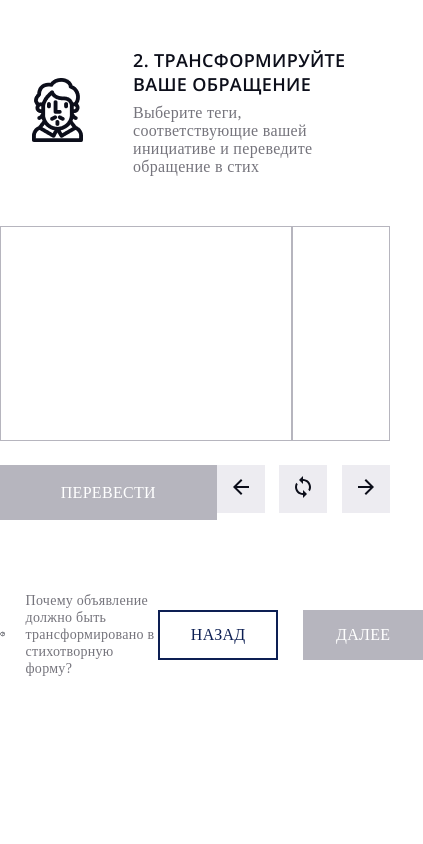
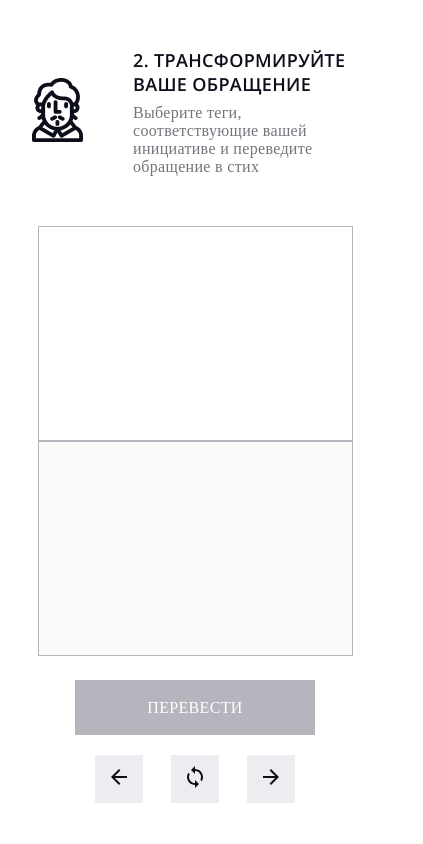
Before and after one commit to Greg-One/Hackathon-2025-React, a React (Create React App) app: page /transform in a window 390 px wide. Shown: the top 844 px of the page, 423 px wide, since content can reach past the window. Built offline with nearby package versions, Linux system fonts and the light colour scheme; a web font is replaced by a local one.

Commit message:
feat: add transform adaptive

```diff
--- a/src/Transform.js
+++ b/src/Transform.js
@@ -140,6 +140,7 @@ export default function Transform({ history, onLawClick, onStepNext }) {
               ))}
             </ul>
             <textarea
+              disabled
               name='Пример стихотворения'
               className='translation'
               id='transform-translation'
--- a/src/blocks/header/__subtitle/header__subtitle.css
+++ b/src/blocks/header/__subtitle/header__subtitle.css
@@ -10,7 +10,7 @@
   color: #75747c;
 }
 
-@media screen and (max-width: 425px) and (min-width: 320px) {
+@media screen and (max-width: 500px) and (min-width: 320px) {
   .header__subtitle {
     font-size: 16px;
     line-height: 18px;
--- a/src/blocks/header/__title/header__title.css
+++ b/src/blocks/header/__title/header__title.css
@@ -11,7 +11,7 @@
   text-transform: uppercase;
 }
 
-@media screen and (max-width: 425px) and (min-width: 320px) {
+@media screen and (max-width: 560px) and (min-width: 320px) {
   .header__title {
     font-size: 18px;
     line-height: 24px;
--- a/src/blocks/transform/__footer-info/transform__footer-info.css
+++ b/src/blocks/transform/__footer-info/transform__footer-info.css
@@ -3,3 +3,10 @@
   display: flex;
   align-items: center;
 }
+
+@media screen and (max-width: 600px) and (min-width: 320px) {
+  .transform__footer-info {
+    margin: 30px auto;
+    max-width: 320px;
+  }
+}
--- a/src/blocks/transform/__footer/transform__footer.css
+++ b/src/blocks/transform/__footer/transform__footer.css
@@ -5,3 +5,12 @@
   margin-top: 90px;
   height: 48px;
 }
+
+@media screen and (max-width: 600px) and (min-width: 320px) {
+  .transform__footer {
+    flex-direction: column;
+    align-items: center;
+    justify-content: center;
+    margin-bottom: 90px;
+  }
+}
--- a/src/blocks/transform/__poem-actions/transform__poem-actions.css
+++ b/src/blocks/transform/__poem-actions/transform__poem-actions.css
@@ -4,3 +4,11 @@
   justify-content: space-between;
   margin-top: 24px;
 }
+
+@media screen and (max-width: 500px) and (min-width: 320px) {
+  .transform__poem-actions {
+    flex-direction: column;
+    justify-content: center;
+    align-items: center;
+  }
+}
--- a/src/blocks/transform/__poem-container/transform__poem-container.css
+++ b/src/blocks/transform/__poem-container/transform__poem-container.css
@@ -3,3 +3,11 @@
   flex-direction: row;
   justify-content: space-between;
 }
+
+@media screen and (max-width: 600px) and (min-width: 320px) {
+  .transform__poem-container {
+    flex-direction: column;
+    justify-content: center;
+    align-items: center;
+  }
+}
--- a/src/blocks/transform/__tag-cloud/transform__tag-cloud.css
+++ b/src/blocks/transform/__tag-cloud/transform__tag-cloud.css
@@ -7,7 +7,18 @@
   border: 1px solid #b6b5be;
   box-sizing: border-box;
   display: grid;
-  /* grid-template-rows: repeat(auto-fill, 100px 100px 100px); */
   grid-template-columns: repeat(auto-fill, 250px);
   gap: 10px;
 }
+
+@media screen and (max-width: 600px) and (min-width: 400px) {
+  .transform__tag-cloud {
+    width: 378px;
+  }
+}
+
+@media screen and (max-width: 400px) and (min-width: 320px) {
+  .transform__tag-cloud {
+    width: 315px;
+  }
+}
--- a/src/blocks/transform/__translation-controls/transform__translation-controls.css
+++ b/src/blocks/transform/__translation-controls/transform__translation-controls.css
@@ -5,3 +5,13 @@
   justify-content: space-between;
   width: 192px;
 }
+
+@media screen and (max-width: 500px) and (min-width: 320px) {
+  .transform__translation-controls {
+    flex-direction: row;
+    justify-content: space-between;
+    align-items: center;
+    margin-top: 20px;
+    width: 200px;
+  }
+}
--- a/src/blocks/translation/translation.css
+++ b/src/blocks/translation/translation.css
@@ -17,3 +17,9 @@
   text-align: left;
   color: #0c0e1a;
 }
+
+@media screen and (max-width: 400px) and (min-width: 320px) {
+  .translation {
+    width: 315px;
+  }
+}
```
Also changed, not shown: src/blocks/button/__container/button__container.css (line endings or trailing spaces), 1 other file (tests, documents, lock files or other folders).
